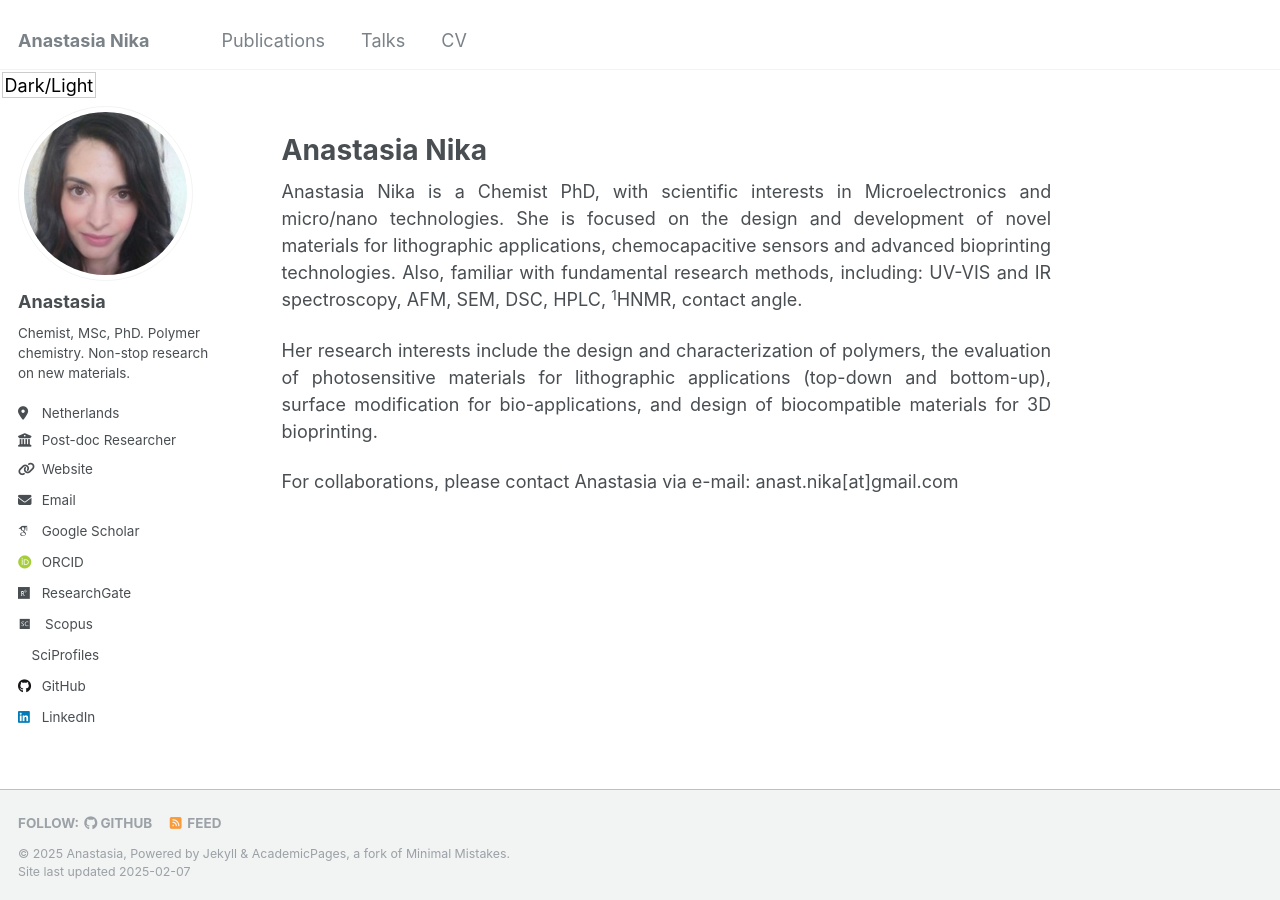
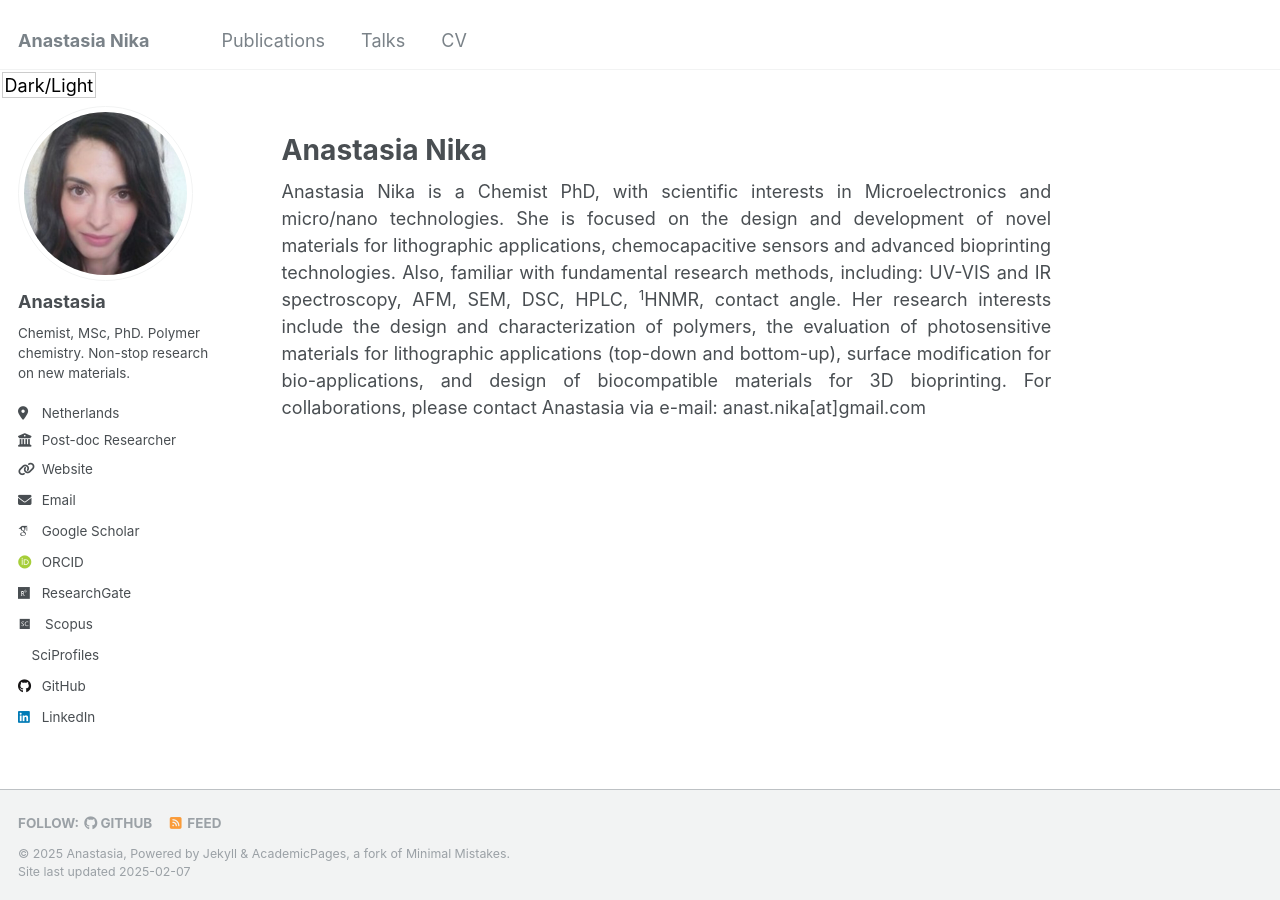
Before and after one commit to anastasianika/anastasianika.github.io, a Jekyll site: the page built from _pages/about.md, in a window 1280 px wide. Built offline with Jekyll 4.4.1, drawn with Linux system fonts in a browser that asks for light colours; some web fonts are replaced; part of the change alters nothing that is shown.

Commit message:
Update about.md

```diff
--- a/_pages/about.md
+++ b/_pages/about.md
@@ -15,22 +15,8 @@ redirect_from:
 
 <p class="justify">
 
-Anastasia Nika is a Chemist PhD, with scientific interests in
-Microelectronics and micro/nano technologies. She is focused on the
-design and development of novel materials for lithographic
-applications, chemocapacitive sensors and advanced bioprinting
-technologies. Also, familiar with fundamental research methods,
-including: UV-VIS and IR spectroscopy, AFM, SEM, DSC, HPLC,
-<sup>1</sup>HNMR, contact angle.
-</p>
-
-<style>
-  .justify {
-    text-align: justify;
-  }
-</style>
-
-<p class="justify">
+Anastasia Nika is a Chemist PhD, with scientific interests in Microelectronics and micro/nano technologies. She is focused on the design and development of novel materials for lithographic applications, chemocapacitive sensors and advanced bioprinting technologies. Also, familiar with fundamental research methods,
+including: UV-VIS and IR spectroscopy, AFM, SEM, DSC, HPLC, <sup>1</sup>HNMR, contact angle.
 
 Her research interests include the design and characterization of
 polymers, the evaluation of photosensitive materials for lithographic
@@ -38,16 +24,6 @@ applications (top-down and bottom-up), surface modification for
 bio-applications, and design of biocompatible materials for 3D
 bioprinting.
 
-</p>
-
-<style>
-  .justify {
-    text-align: justify;
-  }
-</style>
-
-<p class="justify">
-
 For collaborations, please contact Anastasia via e-mail:
 anast.nika[at]gmail.com
 
```
